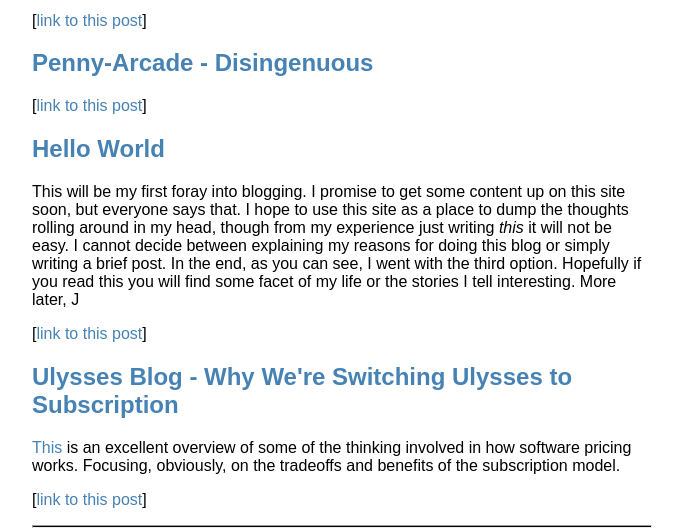
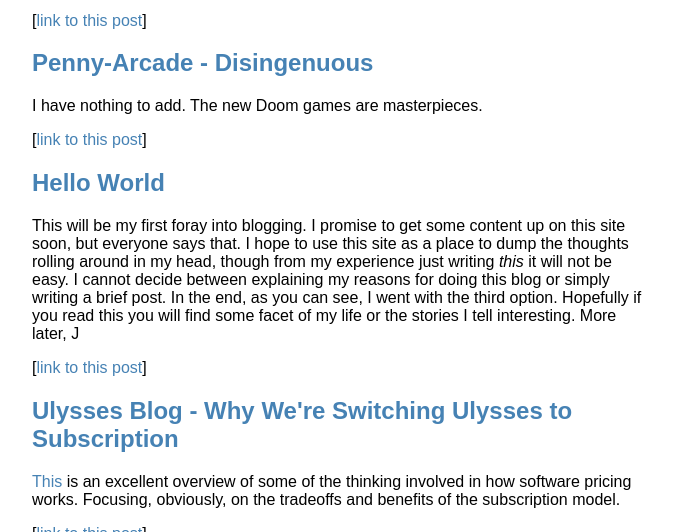
Before and after one commit to jacobpledger/website, a Jekyll site: the page built from blog.html, in a window 1280 px wide and 900 px high, scrolled down 7392 px, cut to the strip 214-746 px from the top of the window. Shown: the whole strip, without its empty margins (298-981 px from the left). Built offline with Jekyll 4.4.1, drawn with Linux system fonts in a browser that asks for light colours.

Commit message:
update some old posts

```diff
--- a/collections/_posts/2020-03-23-penny-arcade-disingenuous.md
+++ b/collections/_posts/2020-03-23-penny-arcade-disingenuous.md
@@ -1,5 +1,7 @@
 ---
-layout: external-post
+layout: post
 external_link: https://www.penny-arcade.com/news/post/2020/03/23/disingenuous
 title: Penny-Arcade - Disingenuous
 ---
+
+I have nothing to add. The new Doom games are masterpieces.
```
Also changed, not shown: collections/_posts/2017-08-10-ulysses-subscription.md (+1 -0 lines).
